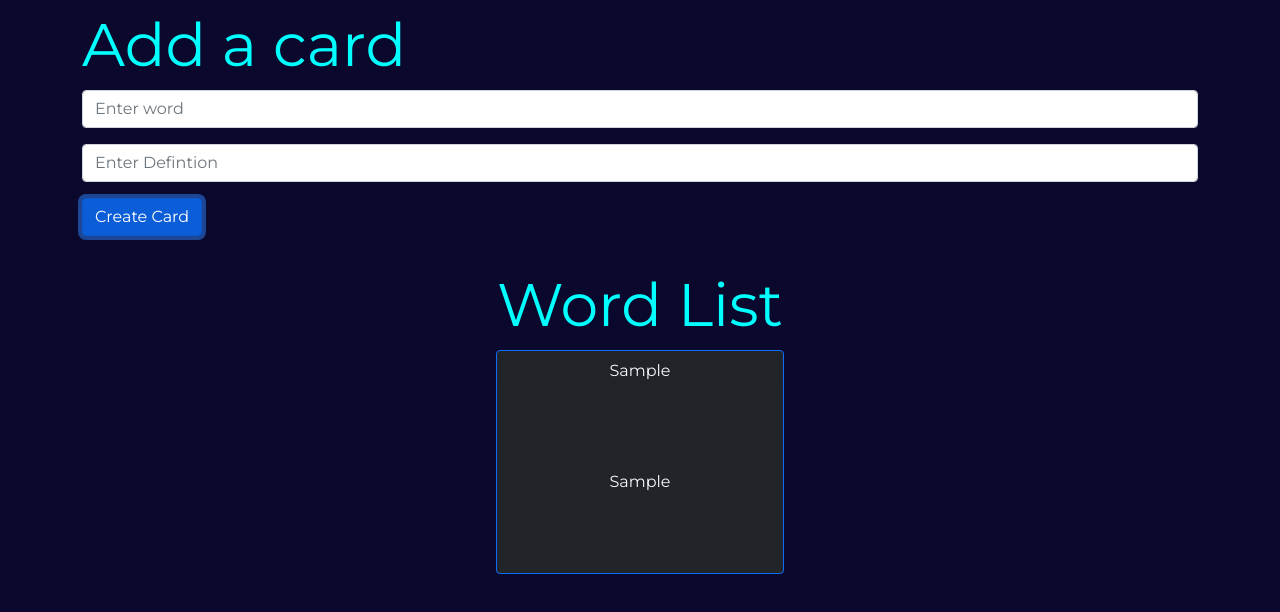
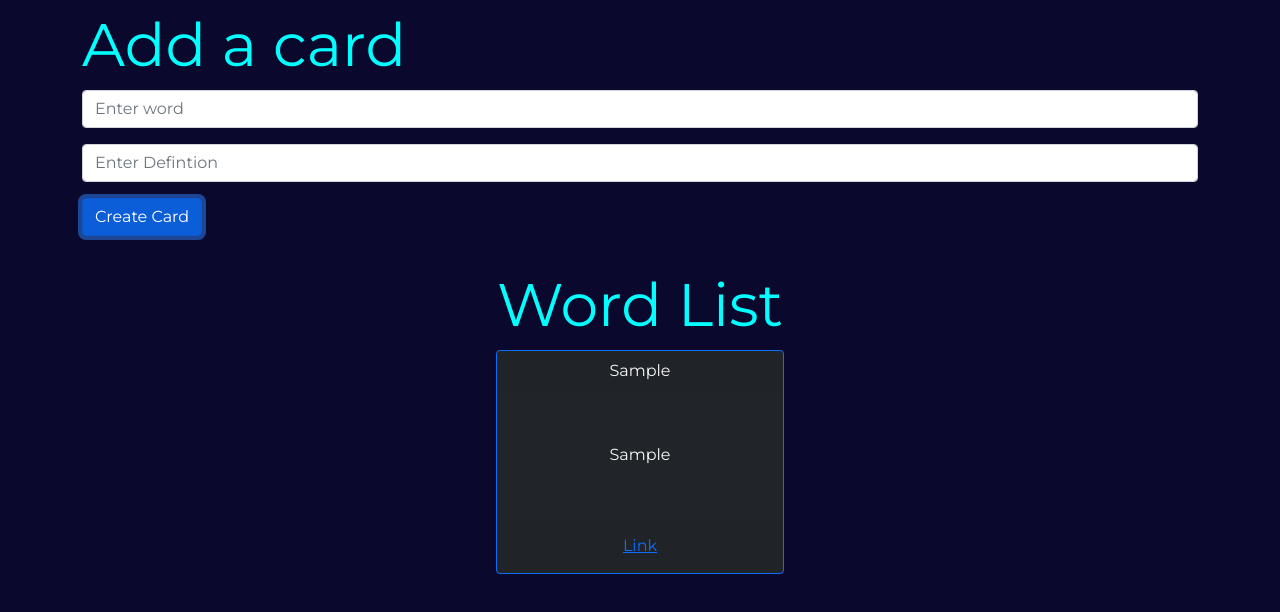
Before and after one commit to BrianCheung1/Flashcards, a React (Create React App) app in the folder client/: page / in a window 1280 px wide. Both pictures are taken after typing "Sample", "Sample" into the empty fields and a click on the button "Create Card". Shown: the top 612 px of the page. Built offline with nearby package versions, Linux system fonts and the light colour scheme; no server answers.

Commit message:
Update words.js

```diff
--- a/client/src/components/words.js
+++ b/client/src/components/words.js
@@ -59,6 +59,9 @@ class Words extends React.Component {
                 </Card.Subtitle> */}
               <Card.Text>{word.defintion}</Card.Text>
             </Card.Body>
+            <Card.Footer className="border-0">
+              <Button variant="link">Link</Button>
+            </Card.Footer>
           </Card>
         </Col>
       );
@@ -83,14 +86,13 @@ class Words extends React.Component {
     e.target.reset(); //resets the form to placeholders
   };
 
-
   render() {
     return (
       <Container fluid className="App">
         <Container>
           <Row className="Cardform">
             <Col>
-            <div className="CardformTitle">Add a card</div>
+              <div className="CardformTitle">Add a card</div>
               <Form onSubmit={this.submitHandler}>
                 <Form.Group className="mb-3" controlId="formBasicEmail">
                   {/* <Form.Label>Word</Form.Label> */}
@@ -119,10 +121,7 @@ class Words extends React.Component {
                     }}
                   />
                 </Form.Group>
-                <Button
-                  variant="primary"
-                  type="submit"
-                >
+                <Button variant="primary" type="submit">
                   Create Card
                 </Button>
               </Form>
@@ -130,8 +129,7 @@ class Words extends React.Component {
           </Row>
 
           <Row className="Flashcards">
-
-          <div className="FlashcardsTitle">Word List</div>
+            <div className="FlashcardsTitle">Word List</div>
             {this.wordsList()}
           </Row>
         </Container>
```
